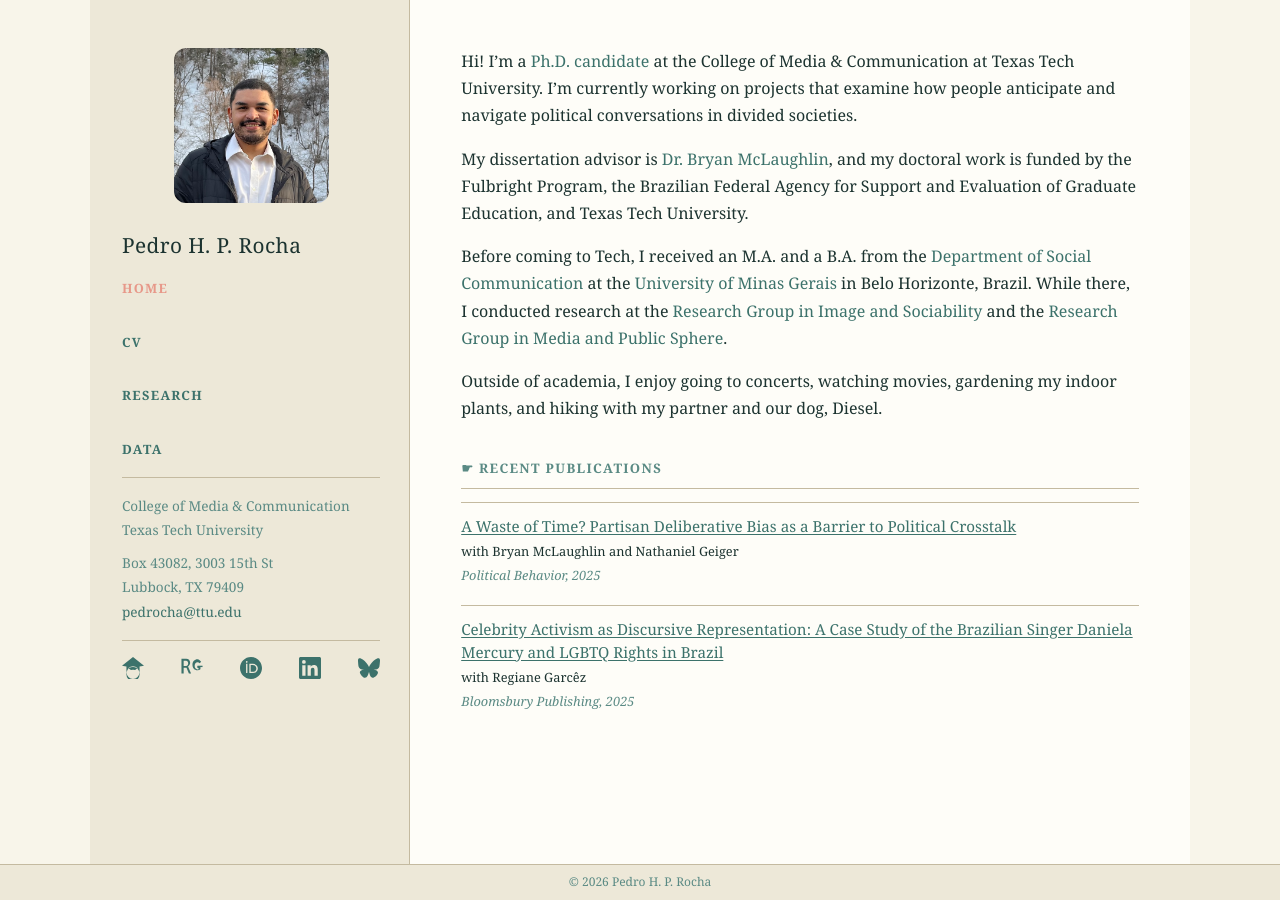
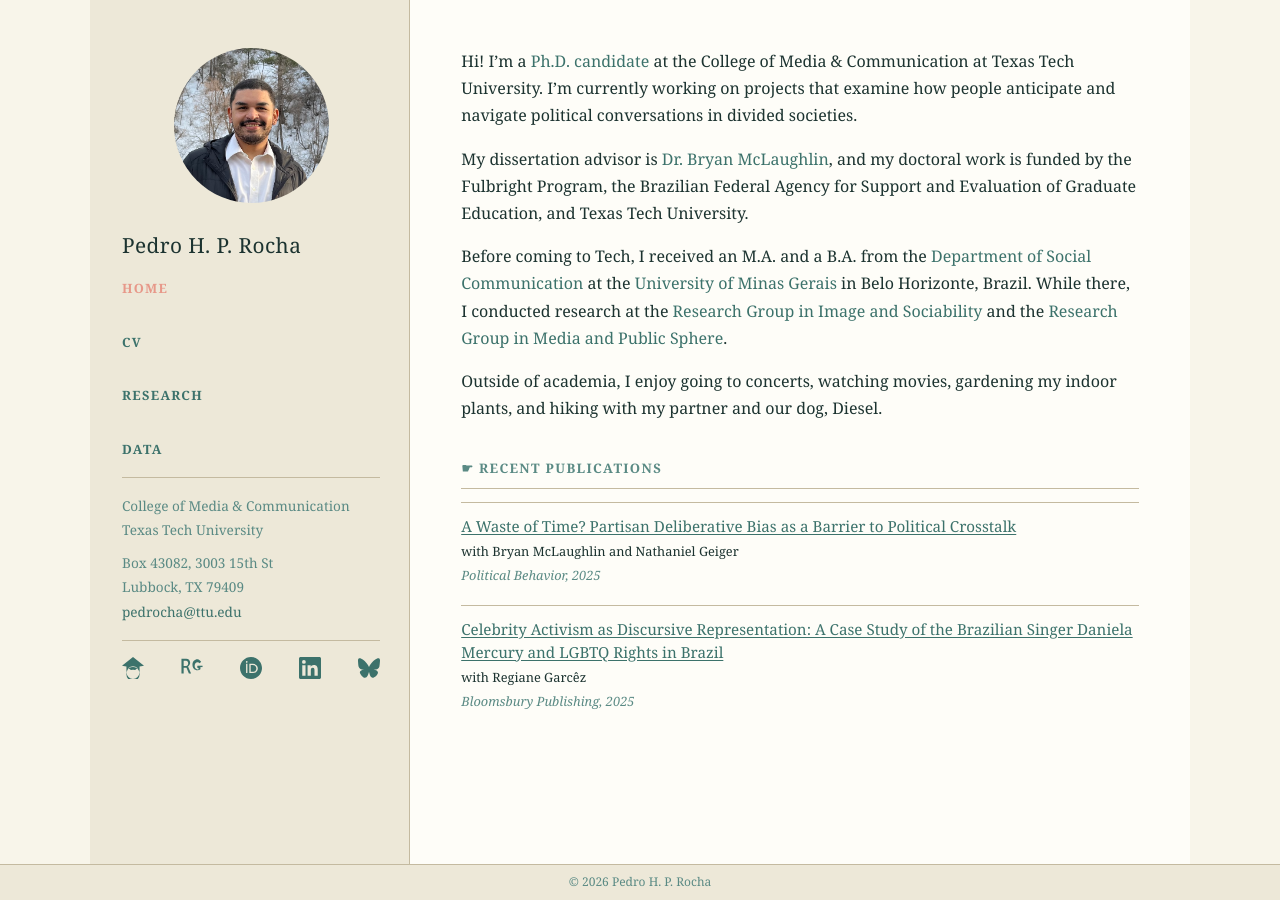
Before and after one commit to pedrohprocha/pedrohprocha.github.io, a Jekyll site: the page built from index.md, in a window 1280 px wide. Built offline with Jekyll 4.4.1, drawn with Linux system fonts in a browser that asks for light colours; some web fonts are replaced.

Commit message:
Round headshot and simplify hover underline
- headshot-sm: border-radius 12px → 50% (circular)
- a:hover: wavy underline → plain 1px underline, offset 3px

Co-Authored-By: Claude Sonnet 4.6 <noreply@anthropic.com>

```diff
--- a/assets/css/main.css
+++ b/assets/css/main.css
@@ -107,9 +107,9 @@ a {
 
 a:hover {
     color: var(--hover);
-    text-decoration: underline wavy;
-    text-decoration-thickness: 2px;
-    text-underline-offset: 4px;
+    text-decoration: underline;
+    text-decoration-thickness: 1px;
+    text-underline-offset: 3px;
 }
 
 p {
@@ -367,7 +367,7 @@ h3 {
     height: auto;
     aspect-ratio: 1 / 1;
     object-fit: cover;
-    border-radius: 12px;
+    border-radius: 50%;
     display: block;
     margin: 0 auto 1.8rem;
 }
```
